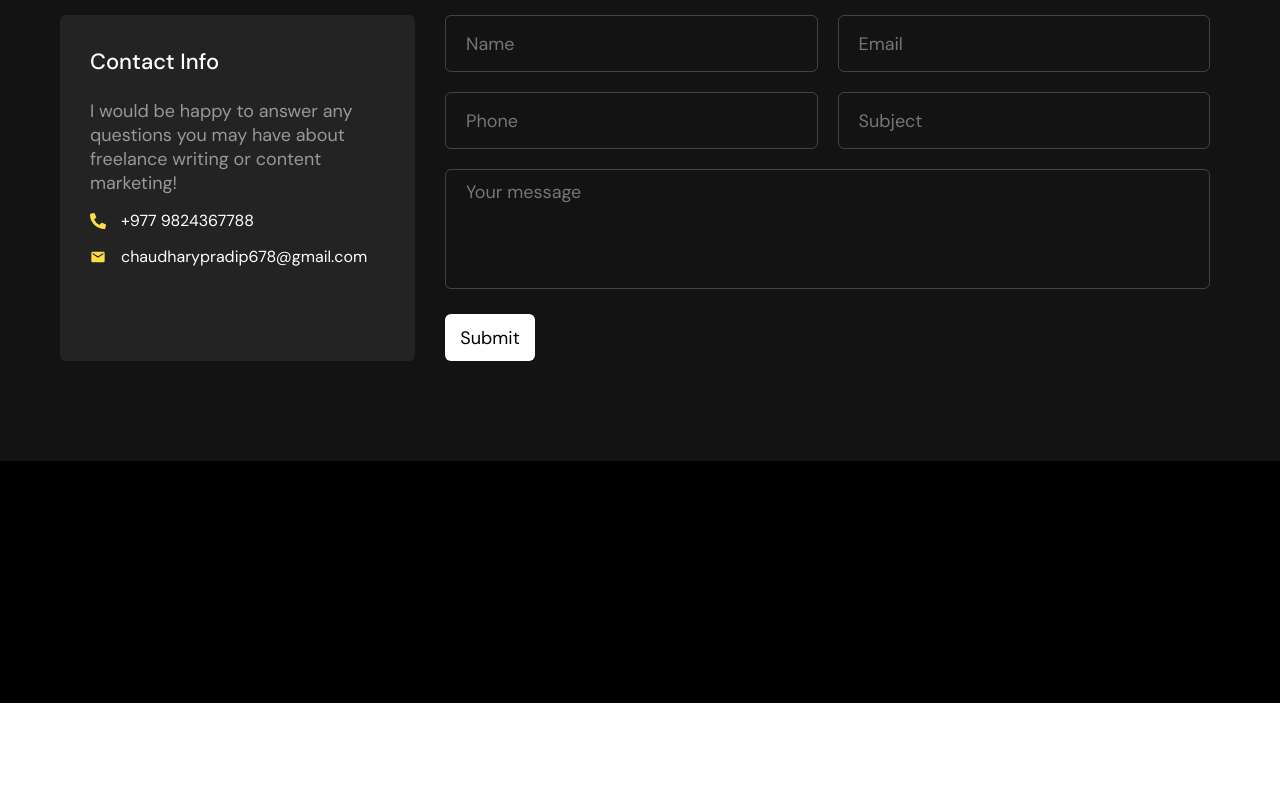
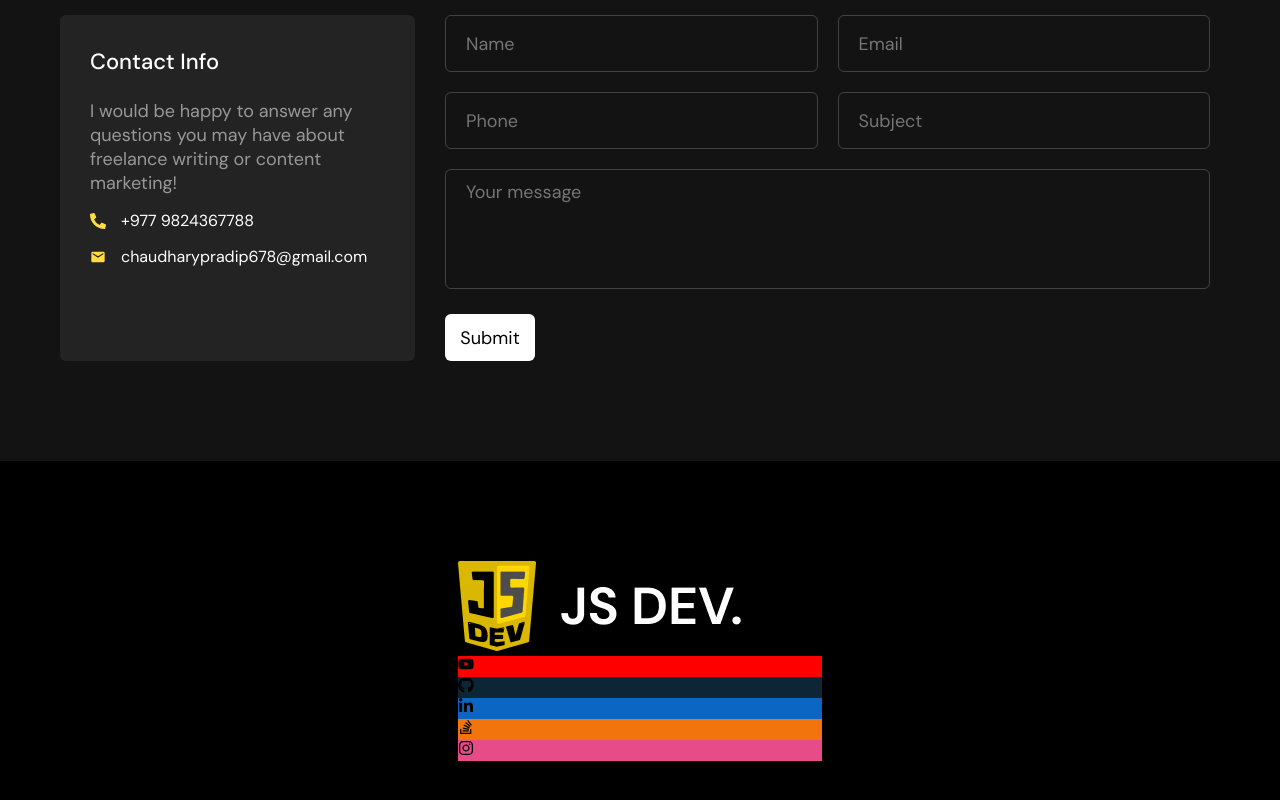
Before and after one commit to pradipchaudhary/personal-portfolio, a React (Create React App) app: page / in a window 1280 px wide. Shown: the part 3515-4315 px from the top of the page. Before the commit the page ends 4218 px from the top, so only its background shows below. Built offline with nearby package versions, Linux system fonts and the light colour scheme.

Commit message:
footer section logo and social media added!

```diff
--- a/src/components/footer/index.jsx
+++ b/src/components/footer/index.jsx
@@ -1,9 +1,39 @@
 import React from "react";
+import {
+  FaYoutube,
+  FaGithub,
+  FaLinkedinIn,
+  FaStackOverflow,
+  FaInstagram,
+} from "react-icons/fa";
 import Section from "../shared/section";
+import Logo from "../../images/logo.png";
+import SocialIcon from "./social-icon";
 const Footer = () => {
   return (
     <Section background="dark" className="footer">
-      <h1> Footer Section </h1>
+      <div className="footer-contain-wrapper">
+        <div className="footer-logo">
+          <img src={Logo} alt="Pradip Chaudhary" />
+        </div>
+        <ul className="footer-menu-item"></ul>
+        <div className="social-icons">
+          <SocialIcon
+            color="#FF0000"
+            icon={<FaYoutube />}
+            link="https://www.youtube.com"
+          />
+          <SocialIcon color="#0D2636" icon={<FaGithub />} />
+          <SocialIcon color="#0A66C2" icon={<FaLinkedinIn />} />
+          <SocialIcon color="#f2740d" icon={<FaStackOverflow />} />
+          <SocialIcon color="#E84C88" icon={<FaInstagram />} />
+        </div>
+        <div className="bottom-bar">
+          <div className="copyright-text">
+            Copyright 2022 JS Dev Hindi | All Rights Reserved
+          </div>
+        </div>
+      </div>
     </Section>
   );
 };
--- /dev/null
+++ b/src/components/footer/social-icon/index.jsx
@@ -0,0 +1,17 @@
+import React from "react";
+
+const SocialIcon = ({ icon, color, link }) => {
+  return (
+    <div
+      className="social-icon"
+      style={{ background: color }}
+      onClick={() => {
+        window.open(link, "_balnk");
+      }}
+    >
+      {icon}
+    </div>
+  );
+};
+
+export default SocialIcon;
```
